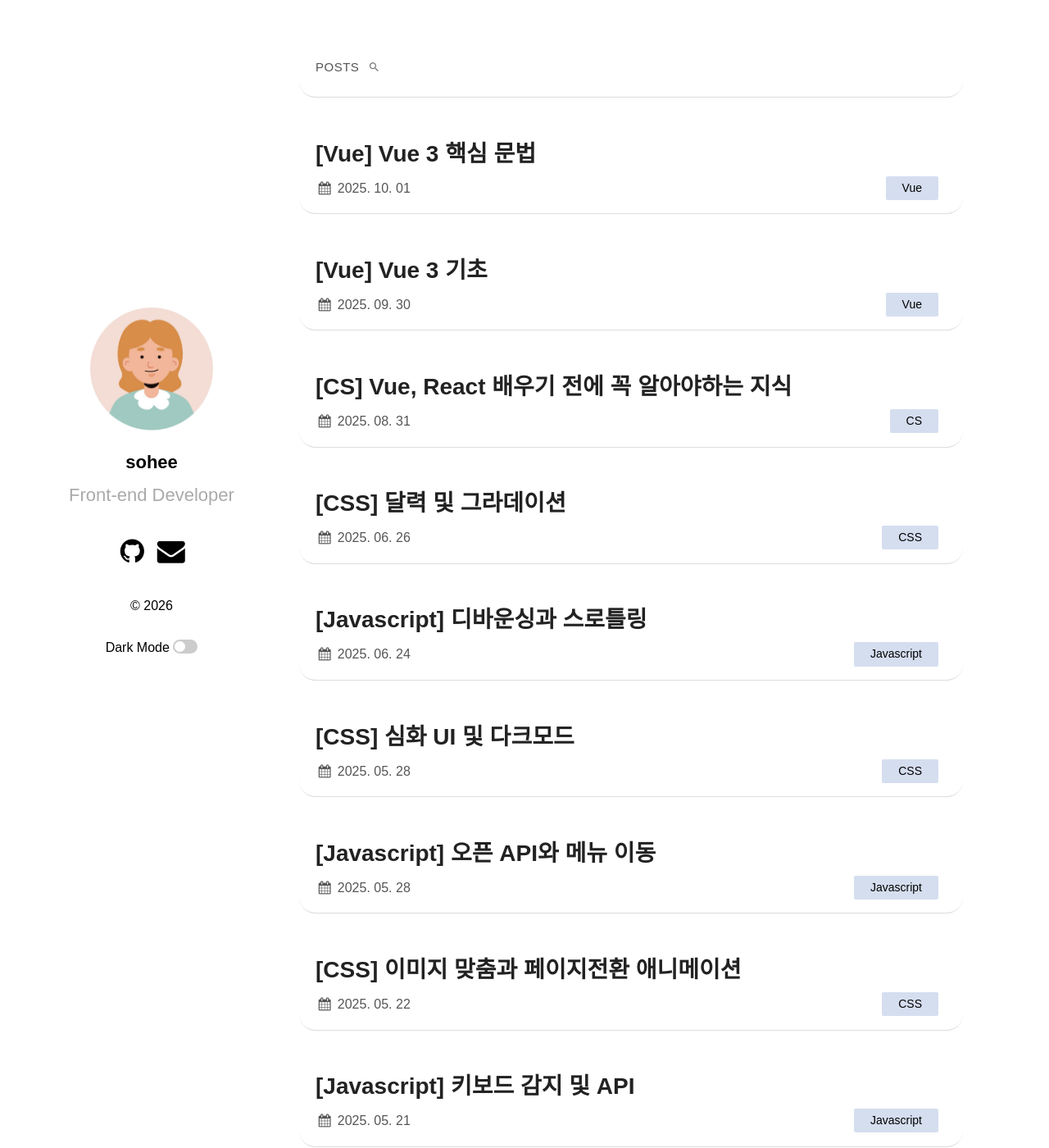
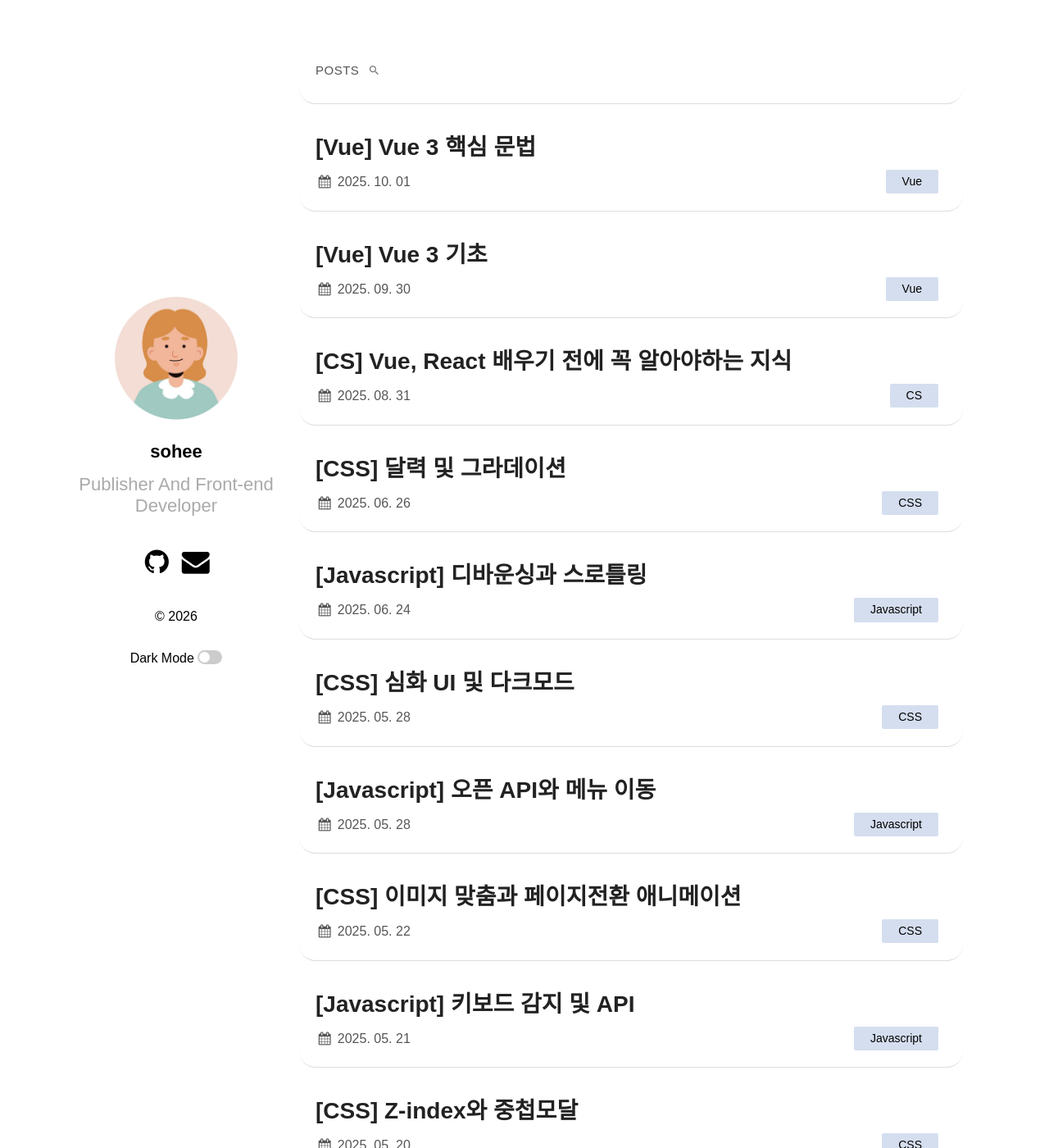
Before and after one commit to shkim00216/shkim00216.github.io, a Jekyll site: the page built from index.md, in a window 1280 px wide and 1400 px high. Shown: the whole window at 82% size. Built offline with Jekyll 4.4.1, drawn with Linux system fonts in a browser that asks for light colours; some web fonts are replaced.

Commit message:
260514 scss update

```diff
--- a/_config.yml
+++ b/_config.yml
@@ -10,7 +10,7 @@
   sass_dir: _sass
 plainwhite:
   name: sohee
-  tagline: Front-end Developer
+  tagline: Publisher And Front-end Developer
   date_format: "%Y. %m. %d"
   sitemap: true # set to true to generate sitemap.xml content
   search: true # set to true to enable searchbar
--- a/_sass/dark.scss
+++ b/_sass/dark.scss
@@ -1,6 +1,7 @@
 .dark {
   background-color: #171717;
 }
+
 .dark,
 .dark * {
   $dark_text_color: #f6f6f6;
@@ -8,14 +9,22 @@
   color: $dark_text_color;
   border-color: #e6e6e6;
 
+  a {
+    &:hover {
+      color: $dark_link_color;
+    }
+  }
+
   .about {
     img.light {
       display: none;
     }
+
     img.dark {
       display: inline;
     }
   }
+
   .post p {
     color: #ddd;
   }
@@ -30,6 +39,7 @@
   }
 
   @import "ext/solarized-dark";
+
   .highlight,
   .highlight * {
     background-color: #00080a;
@@ -39,6 +49,7 @@
   div.highlight-dark {
     padding: 5px 20px;
   }
+
   pre.highlight-dark,
   code {
     font-family: "Consolas", Menlo, monospace;
@@ -56,8 +67,10 @@
   a {
     color: $dark_link_color;
   }
+
   #title a {
     color: #fff;
+
     &:hover {
       color: $dark_link_color;
     }
@@ -65,6 +78,7 @@
 
   .posts-labelgroup {
     border-bottom: 1px solid #333;
+
     .search-results {
       background-color: #333;
 
@@ -106,11 +120,14 @@
     }
   }
 }
+
 .dark table {
+
   th,
   td {
     border: 1px solid #333;
   }
+
   th {
     background-color: #0d0d0d;
   }
--- a/_sass/plain.scss
+++ b/_sass/plain.scss
@@ -225,7 +225,7 @@
 .post-title {
   line-height: 1.2em;
   font-size: 28px;
-  margin-bottom: 10px;
+  margin: 0 0 10px;
   color: #222222;
 }
 .dark .post-title {
@@ -245,16 +245,16 @@
   }
 }
 .posts > li {
-  padding: 16px 20px;
+  padding: 20px;
   border-radius: 20px;
   margin-bottom: 16px;
   border-bottom: 1px solid #ddd;
 }
 .posts > li:hover {
-  background-color: rgba($color: #000, $alpha: 0.1);
+  background-color: rgba($color: #000, $alpha: 0.05);
 }
 .dark .posts > li:hover {
-  background-color: rgba($color: #000, $alpha: 0.2);
+  background-color: rgba($color: #fff, $alpha: 0.1);
 }
 .post-container {
   padding-left: 30px;
```
